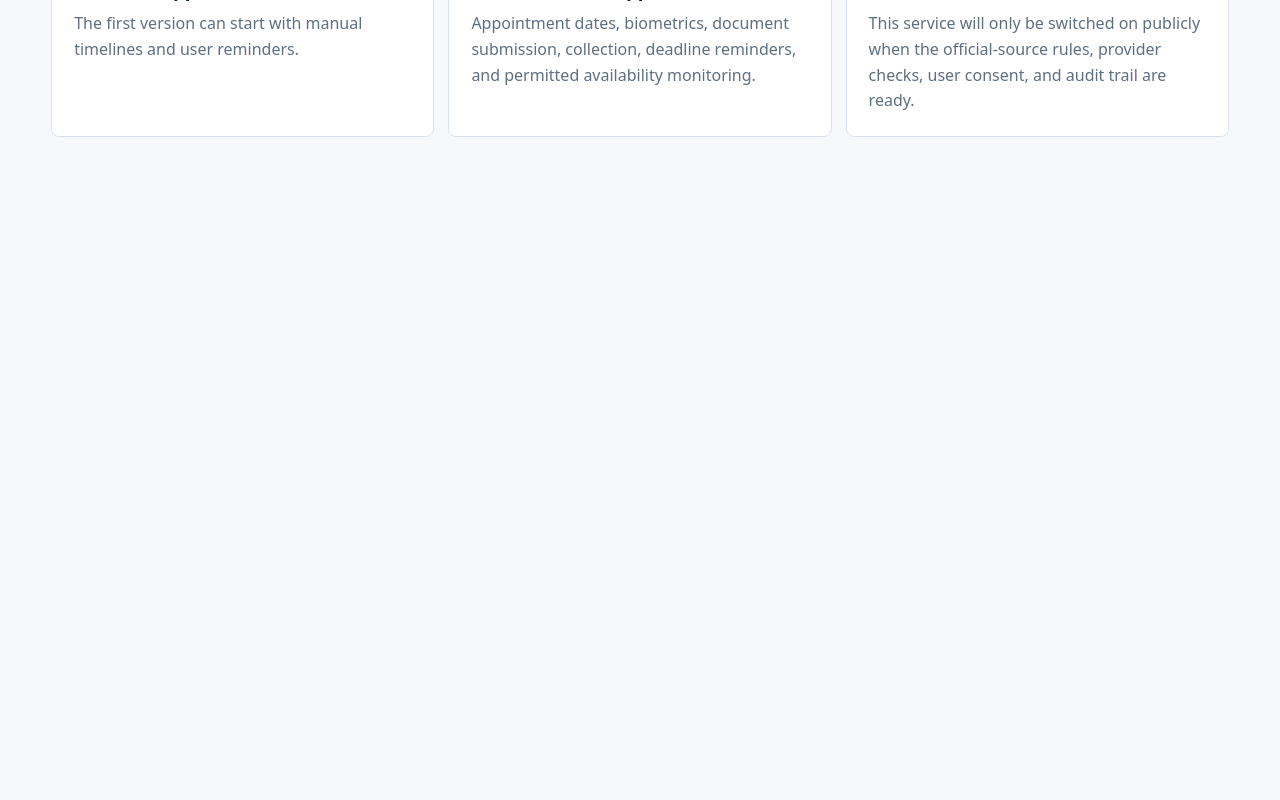
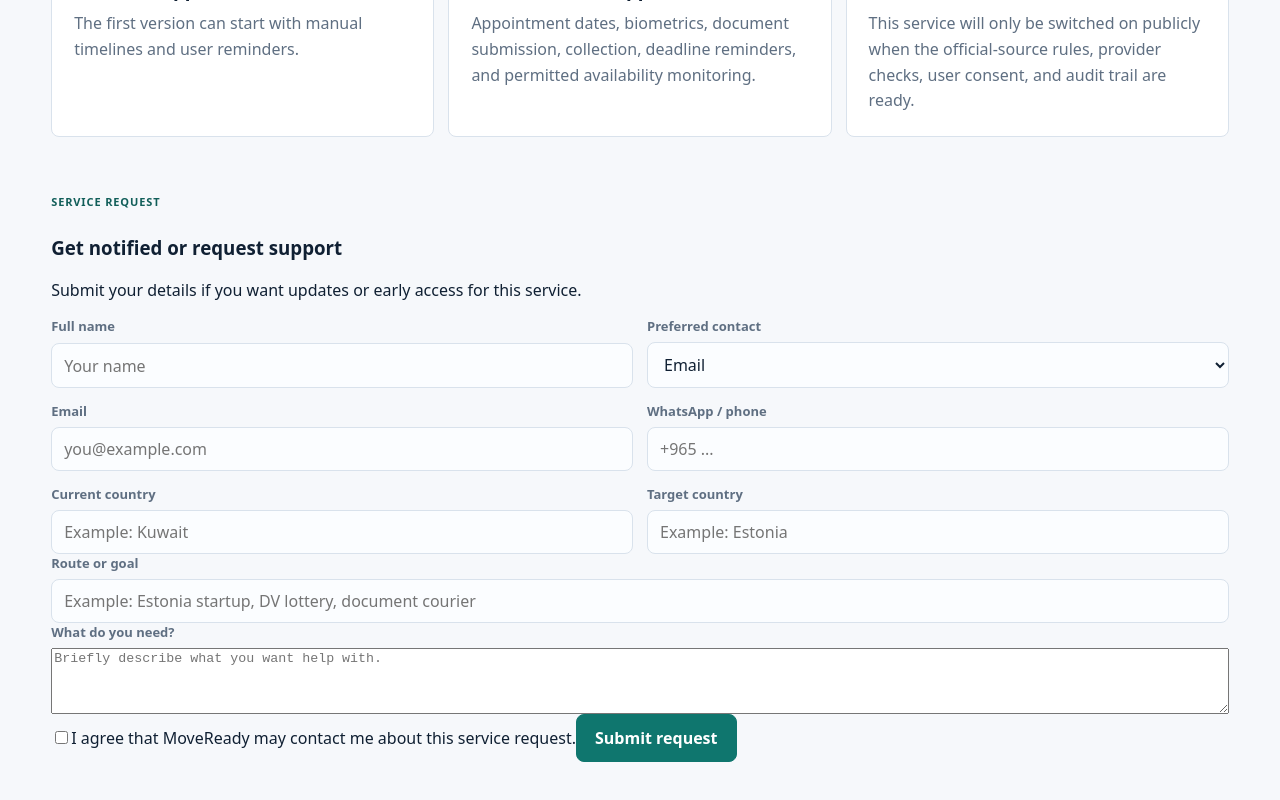
Before and after one commit to SirBM201/SirBM201-moveready-frontend, a Next.js app: page /platform/appointments in a window 1280 px wide. Shown: the part 668-1468 px from the top of the page. Before the commit the page ends 847 px from the top, so only its background shows below. Built offline with nearby package versions, Linux system fonts and the light colour scheme; no server answers.

Commit message:
Add service request form to platform pages

```diff
--- a/app/platform/[slug]/page.tsx
+++ b/app/platform/[slug]/page.tsx
@@ -1,5 +1,6 @@
 import { notFound } from "next/navigation";
 
+import ServiceInterestForm from "@/components/ServiceInterestForm";
 import { getPlatformModule, platformModules } from "@/lib/platformModules";
 
 const availabilityLabel = {
@@ -68,6 +69,10 @@ export default async function PlatformModulePage({ params }: { params: Promise<{
           </article>
         </div>
       </section>
+
+      <section className="section no-top-pad">
+        <ServiceInterestForm serviceSlug={module.slug} serviceTitle={module.title} />
+      </section>
     </main>
   );
 }
```
